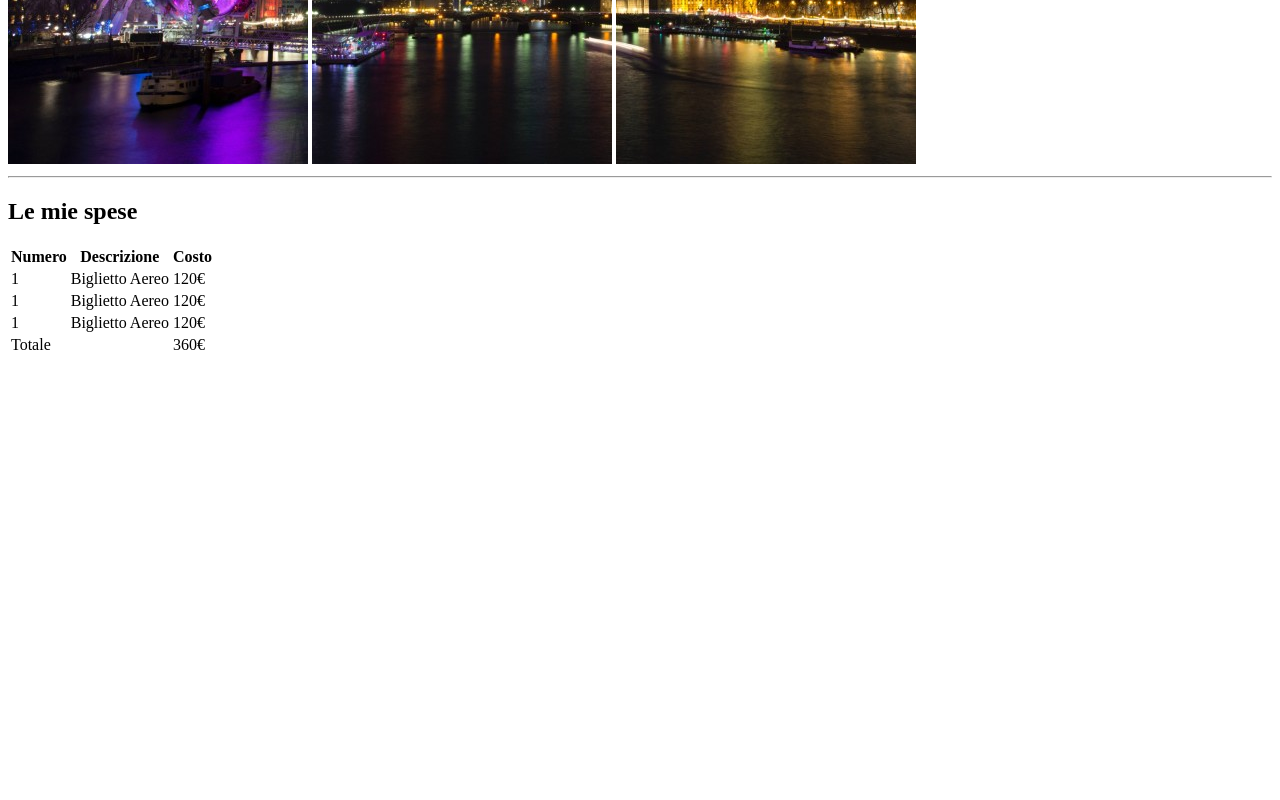
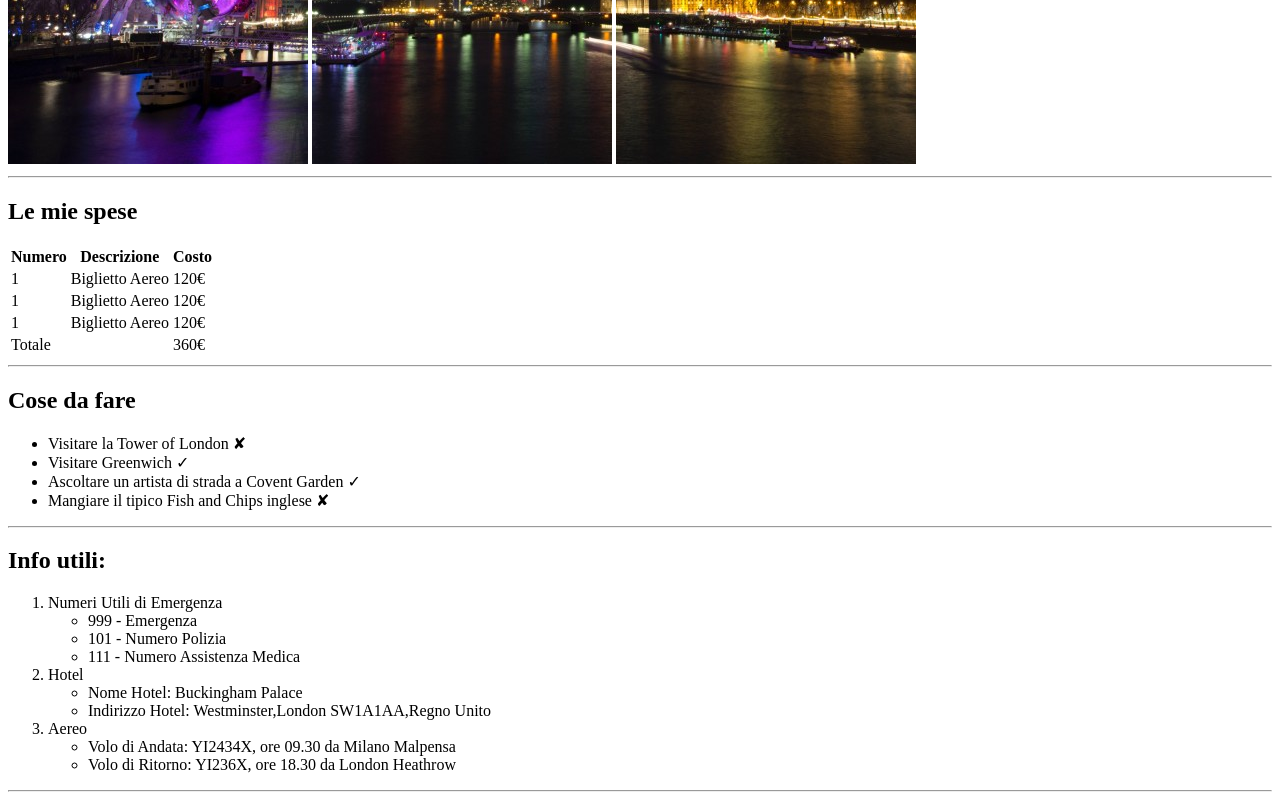
Before and after one commit to Cris-NTL/html-london-trip, a plain HTML site: page index.html in a window 1280 px wide. Shown: the part 516-1316 px from the top of the page. Before the commit the page ends 881 px from the top, so only its background shows below. Drawn offline with Linux system fonts and the light colour scheme.

Commit message:
Add: All main section

```diff
--- a/index.html
+++ b/index.html
@@ -59,8 +59,47 @@
                         <td>360€</td>
                     </tr>
                 </tfoot>
+                <!-- End Table Footer -->
             </table>
+            <hr>
         </section>
+        <!-- End Table Section -->
+        <!-- List Section -->
+        <section>
+            <h2>Cose da fare</h2>
+            <ul>
+                <li>Visitare la Tower of London &#10008</li>
+                <li>Visitare Greenwich &#10003</li>
+                <li>Ascoltare un artista di strada a Covent Garden &#10003</li>
+                <li>Mangiare il tipico Fish and Chips inglese &#10008</li>
+            </ul>
+            <hr>
+        </section>
+        <!-- End List Section -->
+        <!-- Info List Section -->
+        <section>
+            <h2>Info utili:</h2>
+            <ol>
+                <li>Numeri Utili di Emergenza</li>
+                    <ul>
+                        <li>999 - Emergenza</li>
+                        <li>101 - Numero Polizia</li>
+                        <li>111 - Numero Assistenza Medica</li>
+                    </ul>
+                <li>Hotel</li>
+                    <ul>
+                        <li>Nome Hotel: Buckingham Palace</li>
+                        <li>Indirizzo Hotel: Westminster,London SW1A1AA,Regno Unito</li>
+                    </ul>
+                <li>Aereo</li>
+                    <ul>
+                        <li>Volo di Andata: YI2434X, ore 09.30 da Milano Malpensa</li>
+                        <li>Volo di Ritorno: YI236X, ore 18.30 da London Heathrow</li>
+                    </ul>
+            </ol>
+            <hr>
+        </section>
+        <!-- End Info List Section -->
     </main>
     <!-- /Main -->
 
```
